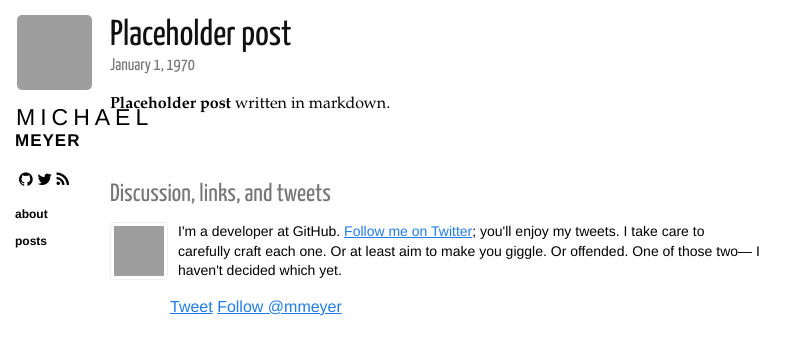
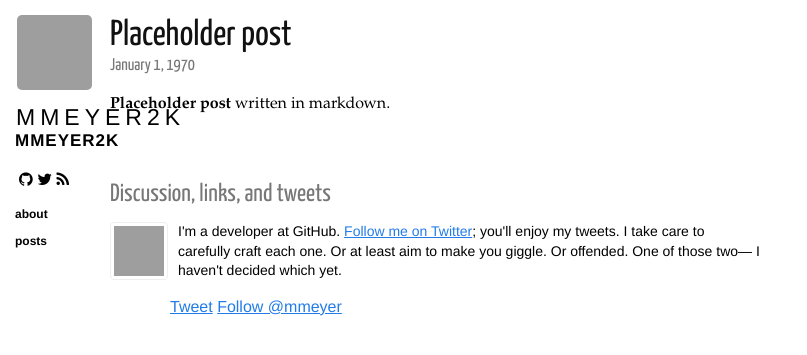
Before and after one commit to mmeyer2k/mmeyer2k.github.io, a Jekyll site: the page built from _posts/1970-01-01-placeholder-post.md, in a window 1280 px wide. Shown: the top 355 px of the page, without its empty margins (0-807 px from the left). Built offline with Jekyll 4.4.1, drawn with Linux system fonts in a browser that asks for light colours; nearby versions of some CDN libraries; comment, search, counter and statistics services are not loaded; grey boxes are pictures that could not be loaded.

Commit message:
no message

```diff
--- a/_config.yml
+++ b/_config.yml
@@ -5,7 +5,7 @@ rdiscount:
 gems:
   - jekyll-sitemap
 
-name: Michael Meyer
+name: mmeyer2k
 url: http://mmeyer2k.github.io
 description: A blog
 twitter: mmeyer
```
